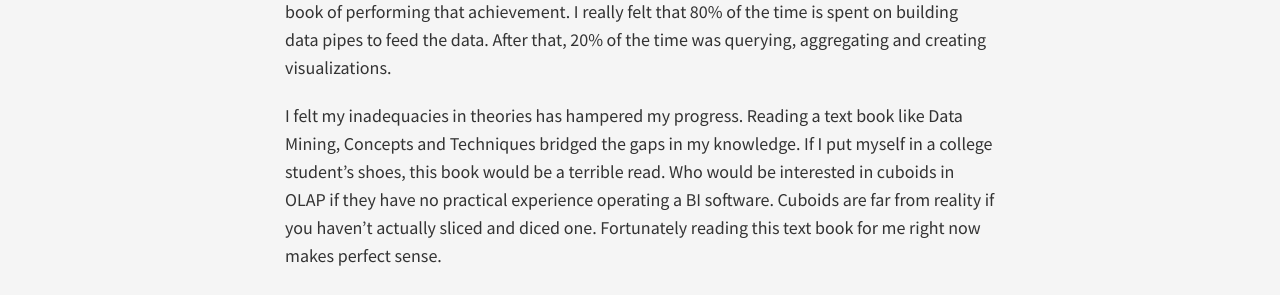
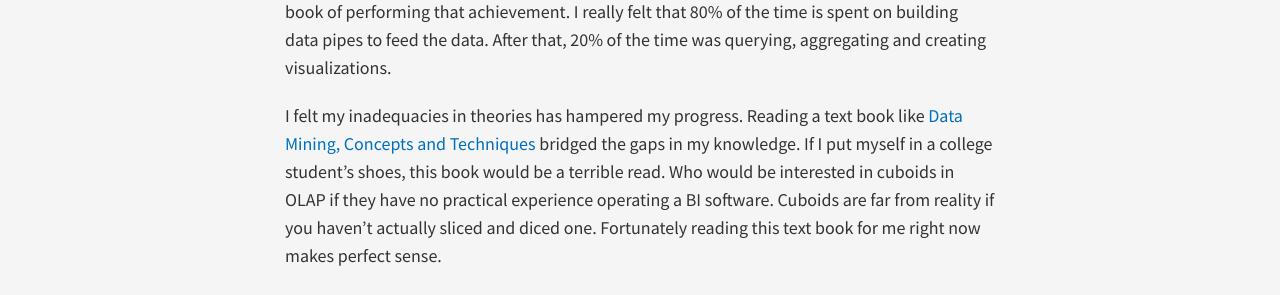
Before and after one commit to puyuan/puyuan.github.io, a Jekyll site: the page built from _posts/2016-02-14-data-mining-concepts-book.md, in a window 1280 px wide. Shown: the part 806-1101 px from the top of the page. Built offline with Jekyll 4.4.1, drawn with Linux system fonts in a browser that asks for light colours; nearby versions of some CDN libraries; Markdown is read by kramdown in place of the engine named in the settings; part of the change alters nothing that is shown.

```diff
--- a/_posts/2016-02-14-data-mining-concepts-book.md
+++ b/_posts/2016-02-14-data-mining-concepts-book.md
@@ -11,7 +11,7 @@ I started getting serious with data after working on business analytics software
 
 Now, at the startup I am working at, I am fortunate enough to work on data again. Working on data does not make you feel intelligent per se. As the internet joke goes, "In Data Science, 80% of time spent prepare data, 20% of time spent complain about need for prepare data." The former in fact has its merits according to my experience. There is not enough people to consult in a startup in how to build a data warehouse, let alone building a big data pipeline using the latest hadoop technologies. The internet, software manuals, and  conferences became my text book of performing that achievement. I really felt that 80% of the time is spent on building data pipes to feed the data. After that, 20% of the time was querying, aggregating and creating visualizations.
 
-I felt my inadequacies in theories has hampered my progress. Reading a text book like Data Mining, Concepts and Techniques bridged the gaps in my knowledge. If I put myself in a college student's shoes, this book would be a terrible read. Who would be interested in cuboids in OLAP if they have no practical experience operating a BI software. Cuboids are far from reality if you haven't actually sliced and diced one. Fortunately reading this text book for me right now makes perfect sense.
+I felt my inadequacies in theories has hampered my progress. Reading a text book like [Data Mining, Concepts and Techniques](https://www.goodreads.com/book/show/626460.Data_Mining) bridged the gaps in my knowledge. If I put myself in a college student's shoes, this book would be a terrible read. Who would be interested in cuboids in OLAP if they have no practical experience operating a BI software. Cuboids are far from reality if you haven't actually sliced and diced one. Fortunately reading this text book for me right now makes perfect sense.
 
 Even in theory, you spend a lot of time doing data preparation. The first five chapters of this book covers data understanding, data preparation, and data warehousing, BI technologies. That's like 40% of the book covering basics of getting data into your database and doing some standard queries.
 
```
